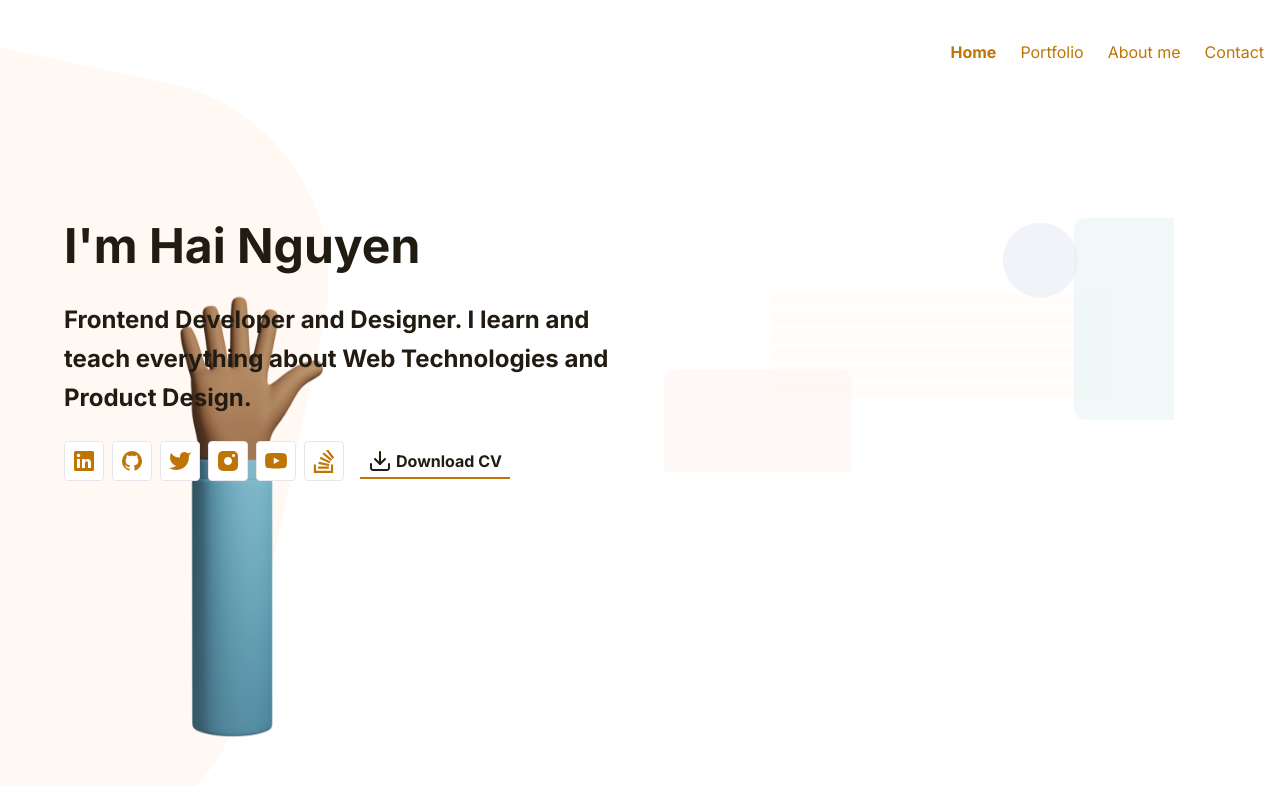
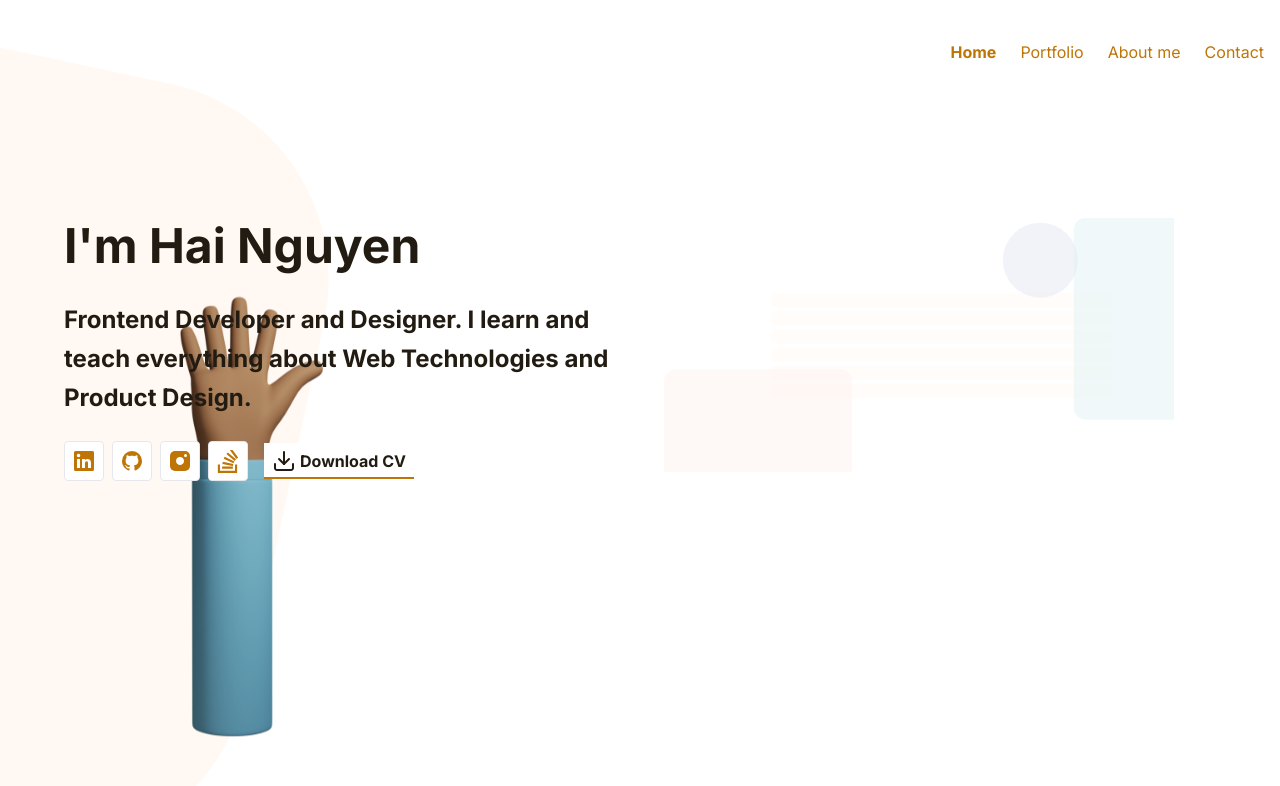
Before and after one commit to haismile9/CV, a Next.js app: page / in a window 1280 px wide. Shown: the top 786 px of the page. Built offline with nearby package versions, Linux system fonts and the light colour scheme.

Commit message:
add link contact

```diff
--- a/components/SocialLinks.tsx
+++ b/components/SocialLinks.tsx
@@ -3,11 +3,9 @@ import { LinkedInIcon, GitHubIcon, TwitterIcon, InstagramIcon, YouTubeIcon, Stac
 export default function SocialLinks() {
   const socials = [
     { icon: <LinkedInIcon />, href: 'https://www.linkedin.com/in/smile9', label: 'LinkedIn' },
-    { icon: <GitHubIcon />, href: 'https://github.com', label: 'GitHub' },
-    { icon: <TwitterIcon />, href: 'https://twitter.com', label: 'Twitter' },
+    { icon: <GitHubIcon />, href: 'https://github.com/haismile9', label: 'GitHub' },
     { icon: <InstagramIcon />, href: 'https://instagram.com', label: 'Instagram' },
-    { icon: <YouTubeIcon />, href: 'https://youtube.com', label: 'YouTube' },
-    { icon: <StackOverflowIcon />, href: 'https://stackoverflow.com', label: 'Stack Overflow' },
+    { icon: <StackOverflowIcon />, href: 'https://stackoverflow.com/users/27633417/nguy%e1%bb%85n-h%e1%ba%a3i', label: 'Stack Overflow' },
   ];
 
   return (
```
